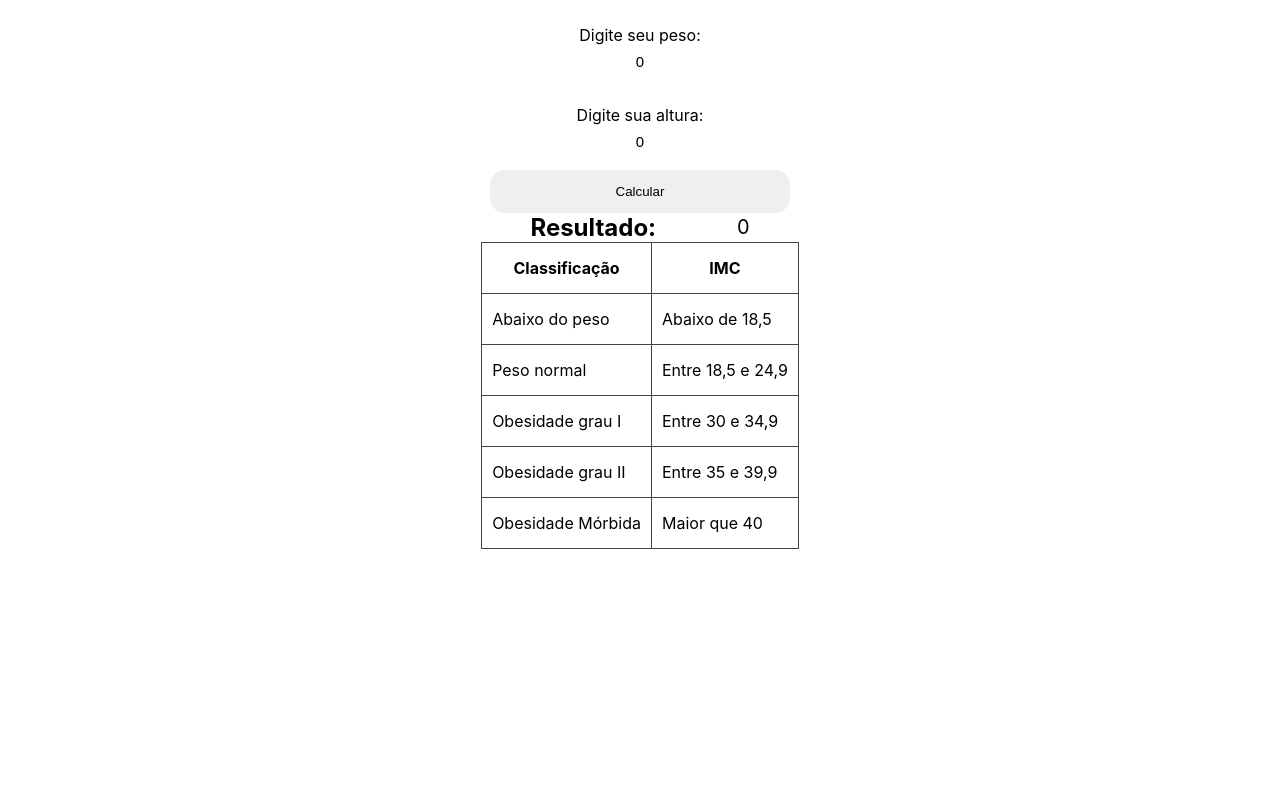
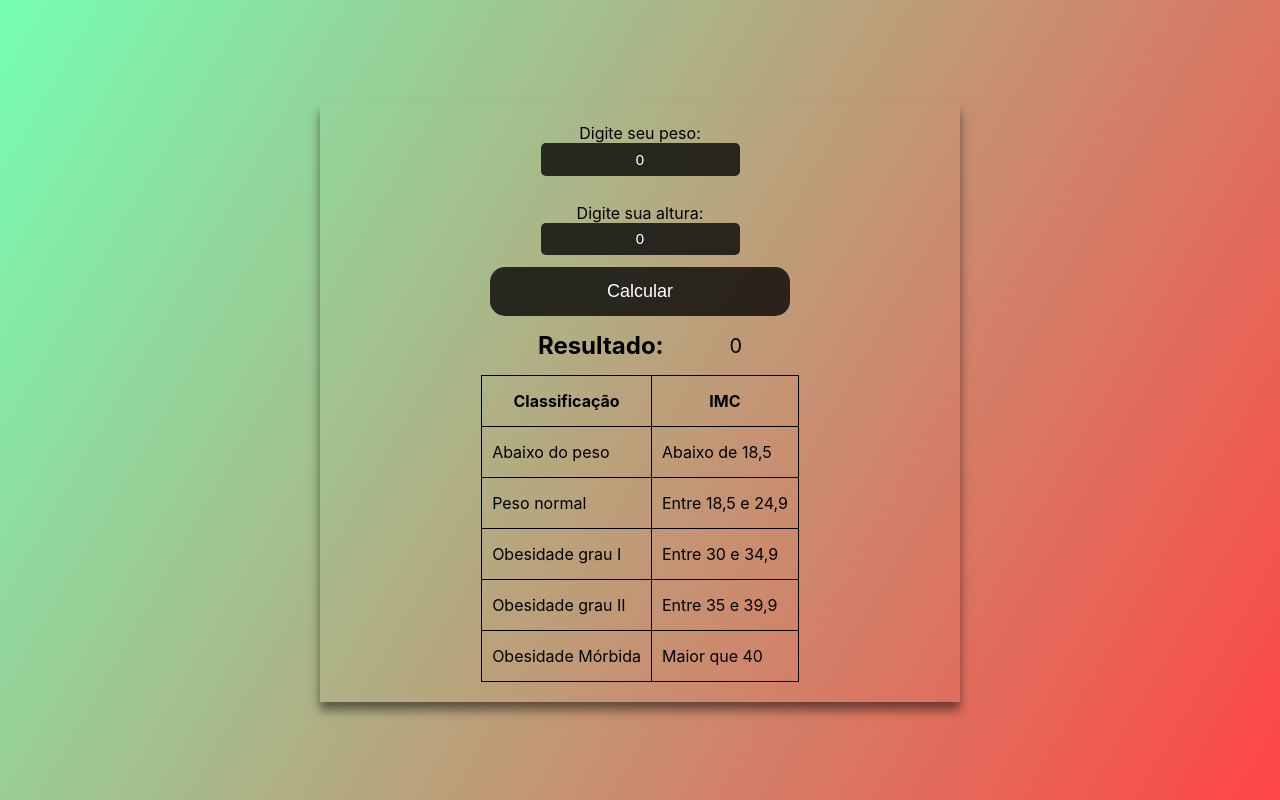
Before and after one commit to BrunoAmadei/IMC-calc, a React (Create React App) app in the folder calculadora-imc/: page / in a window 1280 px wide. Built offline with nearby package versions, Linux system fonts and the light colour scheme.

Commit message:
Update App.css

```diff
--- a/calculadora-imc/src/App.css
+++ b/calculadora-imc/src/App.css
@@ -8,19 +8,21 @@ body {
     display: flex;
     align-items: center;
     justify-content: center;
+    background: linear-gradient(120deg, #3dff94b6, #ff2525da);
+    height: 100vh;
 }
 
 table,
 th,
 td {
-    border: 1px solid #444;
+    border: 1px solid #000;
     border-collapse: collapse;
     padding: 15px 10px;
 }
 
 .peso,
 .altura {
-   padding-bottom: 12px;
+    padding-bottom: 12px;
 }
 
 .peso label,
@@ -42,33 +44,46 @@ td {
     flex-direction: column;
     align-items: center;
     justify-content: center;
+    box-shadow: 0px 8px 10px rgba(0, 0, 0, 0.5);
 }
 
 .peso input,
-.altura input{
+.altura input {
     padding: 4%;
     border: none;
     border-radius: 5px;
     text-align: center;
     font-size: 15px;
+    background-color: rgba(5, 5, 5, 0.8);
+    color: #fff;
 }
 
-.btn-calc{
+.btn-calc {
     width: 50%;
 }
 
-.btn-calc button{
+.btn-calc button {
     width: 100%;
     padding: 14px;
     border-radius: 15px;
     border: none;
+    background-color: rgba(5, 5, 5, 0.8);
+    color: #fff;
+    font-size: 18px;
 }
 
-.resultado{
+.btn-calc button:hover{
+    opacity: 0.8;
+    cursor: pointer;
+    transition: ease-in 0.5s;
+}
+
+.resultado {
     width: 50%;
     display: flex;
     align-items: center;
     justify-content: space-around;
+    padding: 15px;
 }
 
 .resultado p {
```
